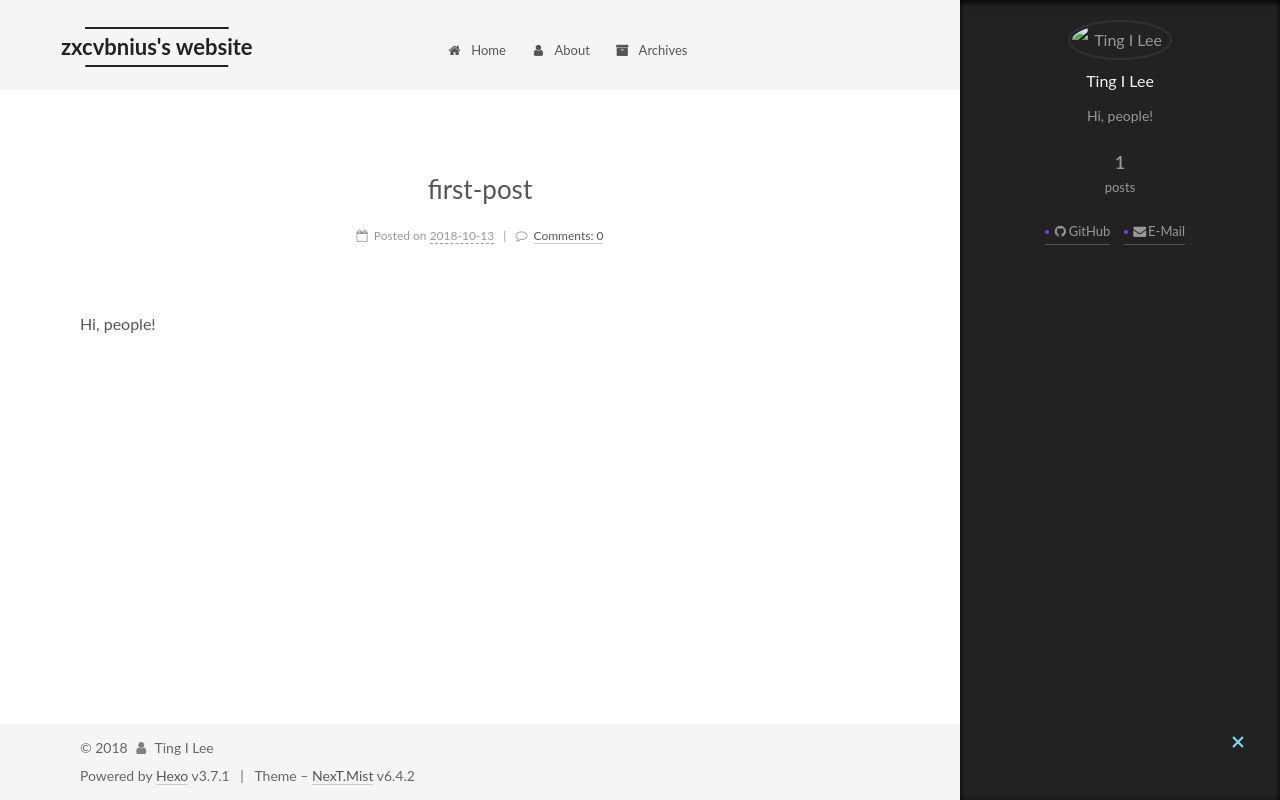
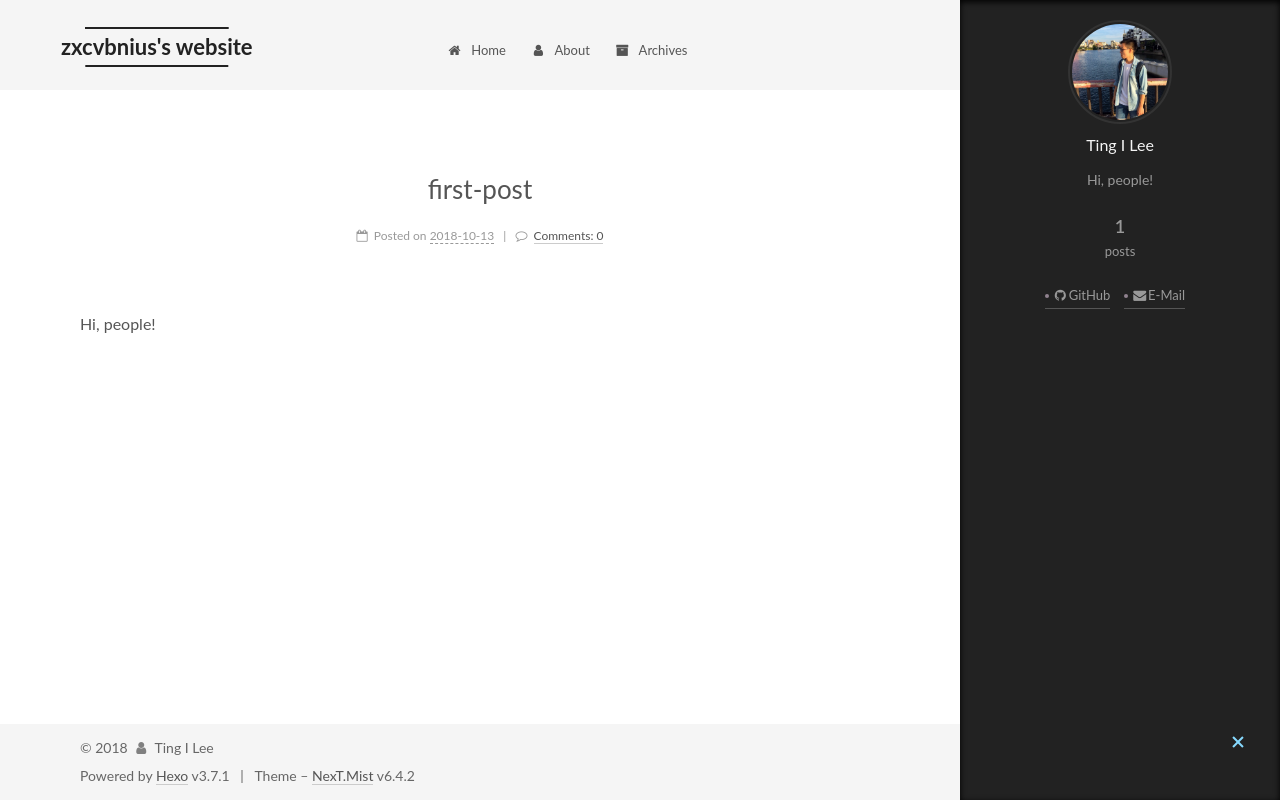
Before and after one commit to zxcvbnius/zxcvbnius.github.io, a plain HTML site: page 2018/10/13/index/index.html in a window 1280 px wide. Both pictures are taken after a click on the element 1238 px from the left and 743 px from the top of the page. Drawn offline with Linux system fonts and the light colour scheme.

Commit message:
Site updated: 2018-10-14 22:54:31

```diff
--- a/2018/10/13/index/index.html
+++ b/2018/10/13/index/index.html
@@ -320,7 +320,7 @@
     <span hidden itemprop="author" itemscope itemtype="http://schema.org/Person">
       <meta itemprop="name" content="Ting I Lee">
       <meta itemprop="description" content="Hi, people!">
-      <meta itemprop="image" content="/uploads/avatar.gif">
+      <meta itemprop="image" content="/uploads/avatar.jpg">
     </span>
 
     <span hidden itemprop="publisher" itemscope itemtype="http://schema.org/Organization">
@@ -486,7 +486,7 @@
           <div class="site-author motion-element" itemprop="author" itemscope itemtype="http://schema.org/Person">
 
               <img class="site-author-image" itemprop="image"
-                src="/uploads/avatar.gif"
+                src="/uploads/avatar.jpg"
                 alt="Ting I Lee" />
 
               <p class="site-author-name" itemprop="name">Ting I Lee</p>
--- a/css/main.css
+++ b/css/main.css
@@ -1852,7 +1852,7 @@ pre .javascript .function {
   width: 4px;
   height: 4px;
   border-radius: 50%;
-  background: #7c3dff;
+  background: #90828f;
 }
 .links-of-blogroll {
   font-size: 13px;
```
Also changed, not shown: about/index.html (+1 -1 lines), archives/2018/10/index.html (+1 -1 lines), archives/2018/index.html (+1 -1 lines), archives/index.html (+1 -1 lines), index.html (+2 -2 lines).
